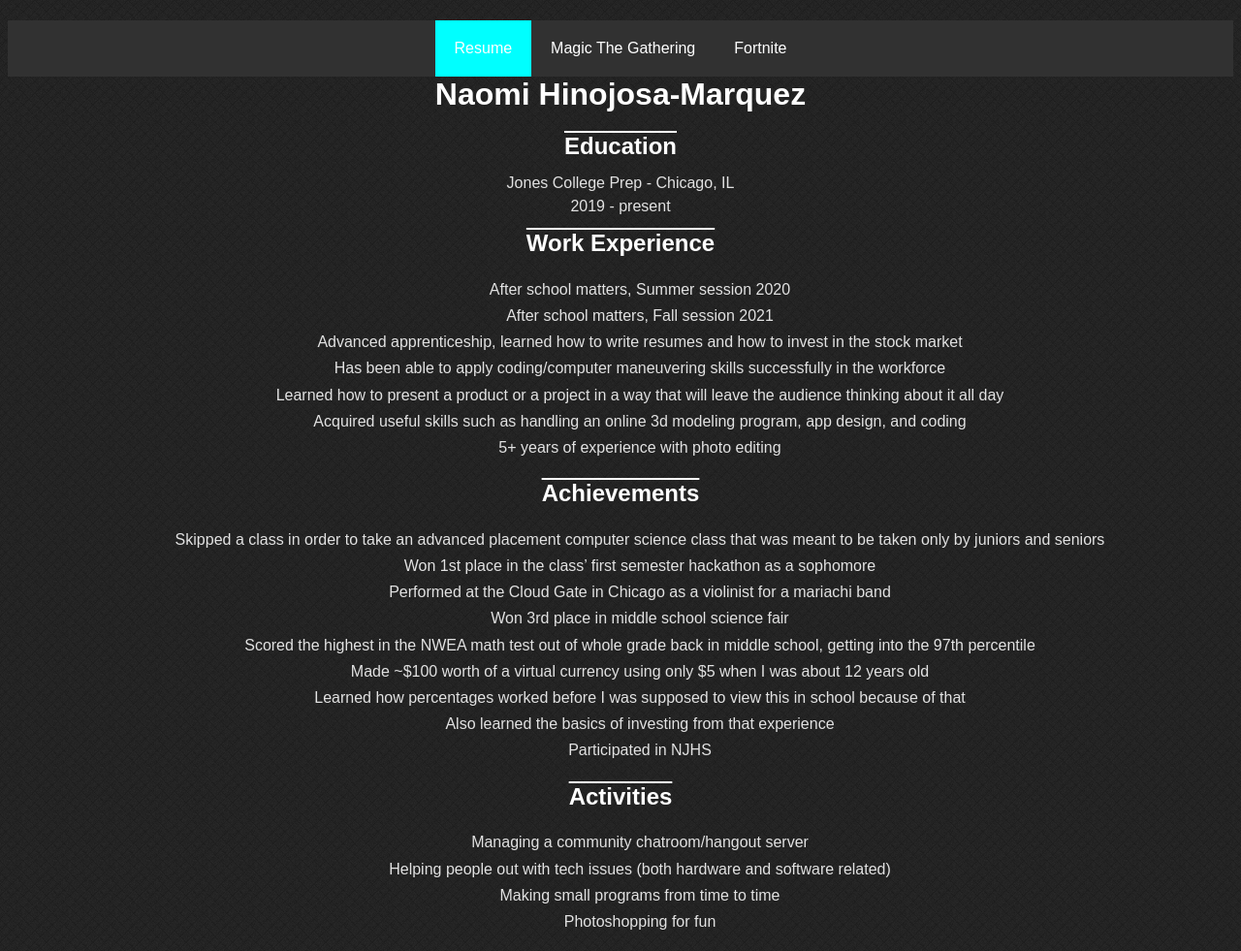
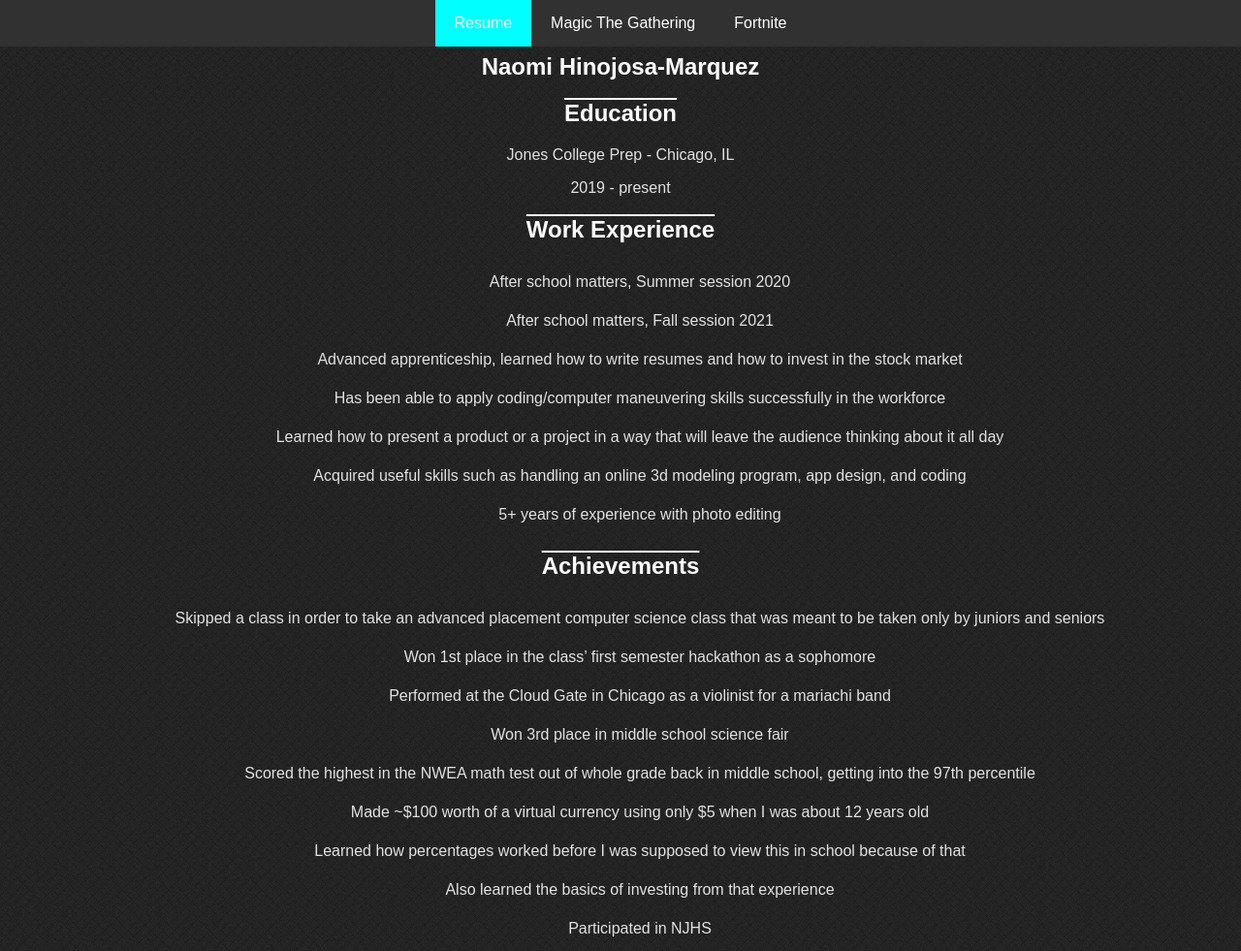
Before and after one commit to nhm25/project-2, a plain HTML site: page index.html in a window 1280 px wide. Shown: the top 981 px of the page at 97% size. Drawn offline with Linux system fonts and the light colour scheme.

Commit message:
Edited style and added sections

```diff
--- a/index.html
+++ b/index.html
@@ -17,10 +17,16 @@
        </div>
      </nav>
     </header>
+
+    <div class="division">
+      <section>
         <h1>Naomi Hinojosa-Marquez</h1>
         <h2>Education</h2>
         <p>Jones College Prep - Chicago, IL</p>
         <p>2019 - present</p>
+      </section>
+
+      <section>
         <h2>Work Experience</h2>
         <ul>
           <li>After school matters, Summer session 2020</li>
@@ -31,6 +37,9 @@
           <li>Acquired useful skills such as handling an online 3d modeling program, app design, and coding</li>
           <li>5+ years of experience with photo editing</li>
         </ul>
+      </section>
+
+      <section>
         <h2>Achievements</h2>
         <ul>
           <li>Skipped a class in order to take an advanced placement computer science class that was meant to be taken only by juniors and seniors</li>
@@ -43,6 +52,9 @@
           <li>Also learned the basics of investing from that experience</li>
           <li>Participated in NJHS</li>
         </ul>
+      </section>
+
+      <section>
         <h2>Activities</h2>
         <ul>
           <li>Managing a community chatroom/hangout server</li>
@@ -50,6 +62,9 @@
           <li>Making small programs from time to time</li>
           <li>Photoshopping for fun</li>
         </ul>
+      </section>
+
+      <section>
         <h2>Skills</h2>
         <ul>
           <li>Being able to remain calm in stressful situations</li>
@@ -70,5 +85,7 @@
           <li>Has a high level of self confidence and confidence in the work/products produced</li>
           <li>Willing to learn anything</li>
         </ul>
+      </section>
+    </div>
   </body>
 </html>
--- a/style.css
+++ b/style.css
@@ -1,8 +1,15 @@
 body {
     font-family: Arial, Helvetica, sans-serif;
+    margin: 0;
+}
+
+.division {
+    padding: 35px;
 }
 
 #navigation {
+    position: fixed;
+    top: 0;
     background-color: rgb(49, 49, 49);
     float: left;
     width: 100%;
@@ -26,6 +33,7 @@ body {
 #navigation-bar ul li {
     list-style-type: none;
     float: left;
+    position: relative;
 }
 
 #navigation-bar ul li a {
@@ -33,6 +41,7 @@ body {
     text-decoration: none;
     padding: 15px 20px;
     color: #fff;
+    line-height: normal;
 }
 
 #navigation-bar ul li a:hover {
@@ -63,7 +72,6 @@ h1 {
 
 .index p {
     text-align: center;
-    line-height: 0.5;
 }
 
 .index li {
@@ -71,7 +79,7 @@ h1 {
     overflow: auto;
     list-style-type: none;
     text-align: center;
-    line-height: 1.7;
+    line-height: 40px;
 }
 
 /*resume section end*/
@@ -80,7 +88,7 @@ h1 {
 .mtg {
     background-image: url("media/backgrounds/red\ sky.jpg");
     height: 100%;
-    color: rgb(226, 226, 226)
+    color: rgb(226, 226, 226);
 }
 
 #intro {
@@ -167,7 +175,7 @@ h1 {
 
 #disclaimer {
     text-decoration-line: overline;
-    text-decoration-color:white;
+    text-decoration-color:rgb(42, 248, 145);
     text-decoration-style: wavy;
 }
 
```
Also changed, not shown: fortnite.html (+3 -0 lines), mtg.html (+3 -0 lines). Lines whose indentation alone changed are shown as unchanged.
